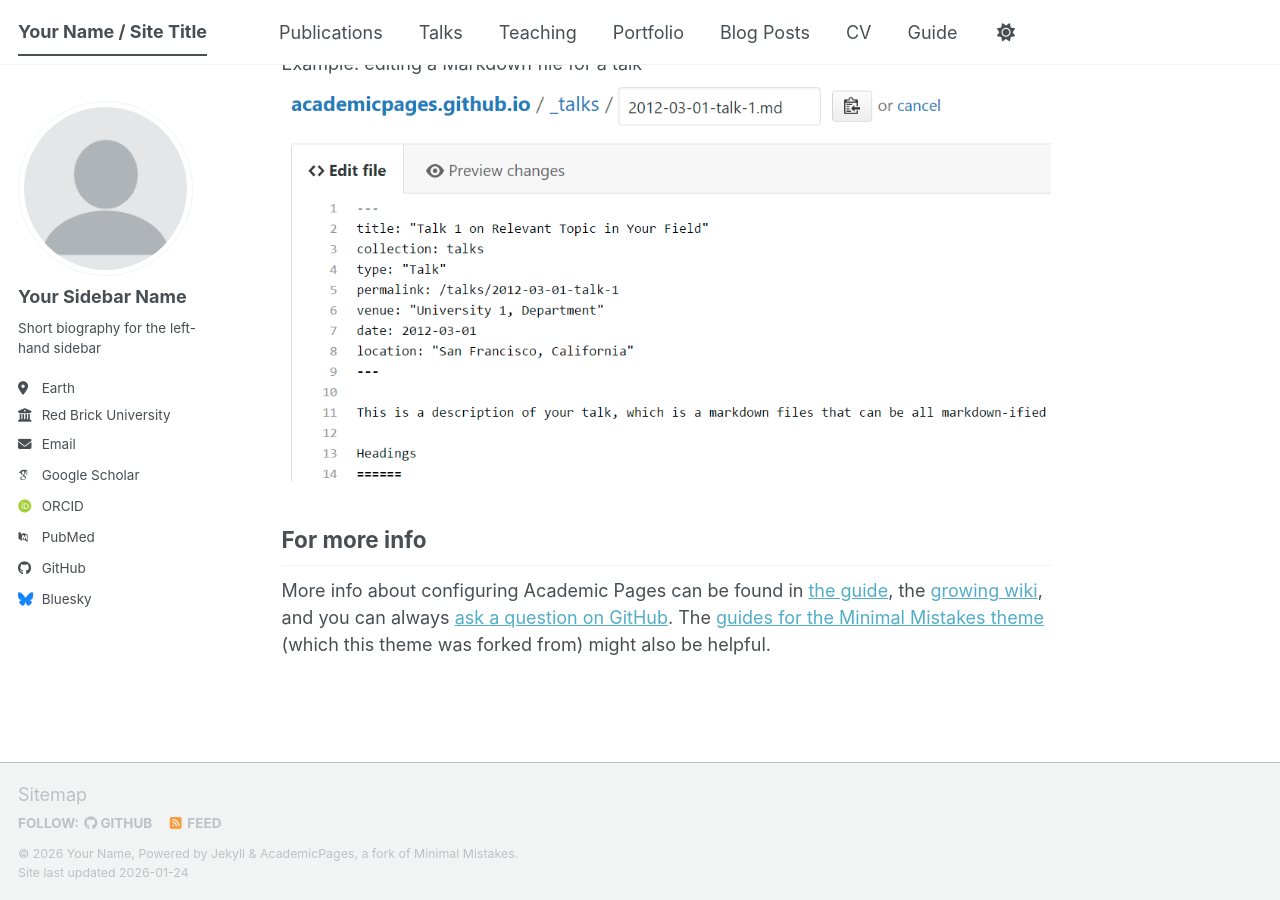
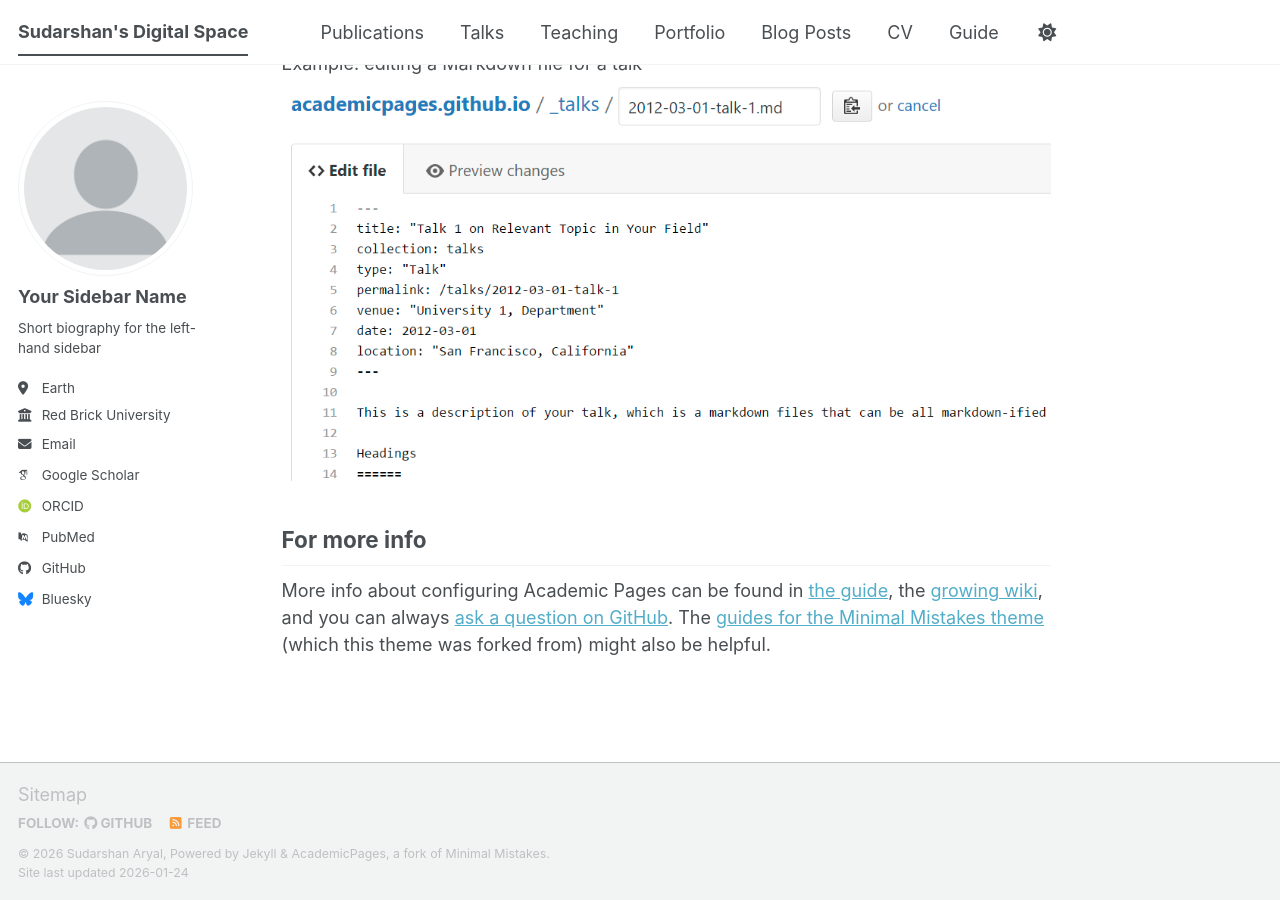
Before and after one commit to Sudu-09-Nep/sudu.github.io, a Jekyll site: the page built from _pages/about.md, in a window 1280 px wide and 900 px high, scrolled down 2720 px. Built offline with Jekyll 4.4.1, drawn with Linux system fonts in a browser that asks for light colours; some web fonts are replaced; a script bundle is joined from its source files by our own code; library files that are not in the unit come from our copies.

Commit message:
Update _config.yml

```diff
--- a/_config.yml
+++ b/_config.yml
@@ -9,10 +9,10 @@
 # Basic Site Settings
 locale                   : "en-US"
 site_theme               : "default" # The available themes options are "default", "air", "sunrise", "mint", "dirt" and "contrast"
-title                    : "Your Name / Site Title"
+title                    : "Sudarshan's Digital Space"
 title_separator          : "-"
-name                     : &name "Your Name"
-description              : &description "Your Name's academic portfolio"   # Update this with a general description of your site, this is the default if not overridden by a page
+name                     : &name "Sudarshan Aryal"
+description              : &description "Undergraduate Bioscience and Biotechnology Student"   # Update this with a general description of your site, this is the default if not overridden by a page
 url                      : "https://sudu-09-nep.github.io" # The base hostname & protocol for your site e.g. "https://[your GitHub username].github.io",
                                                            # or if you already have some other page hosted on Github then use "https://[your GitHub username].github.io/[Your Repo Name]"
 baseurl                  : "" # the subpath of your site, e.g. "/blog"
```
